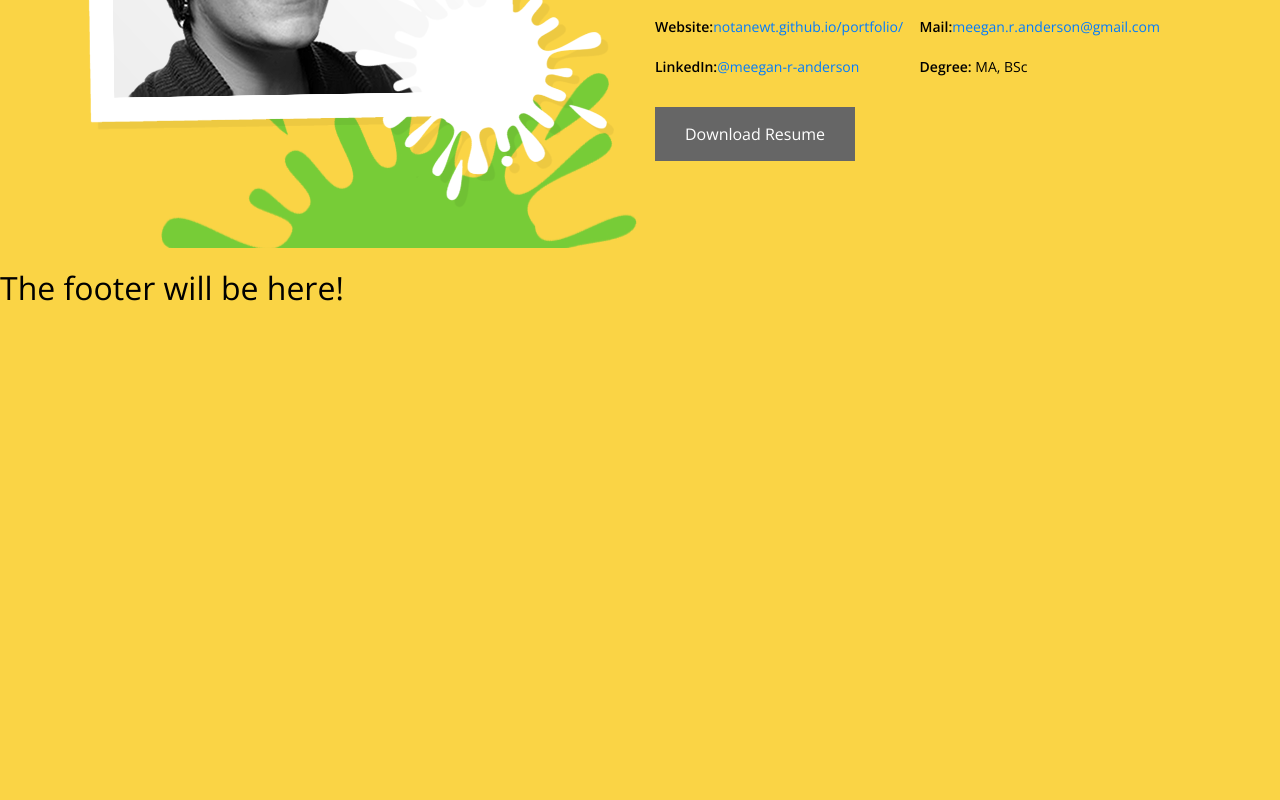
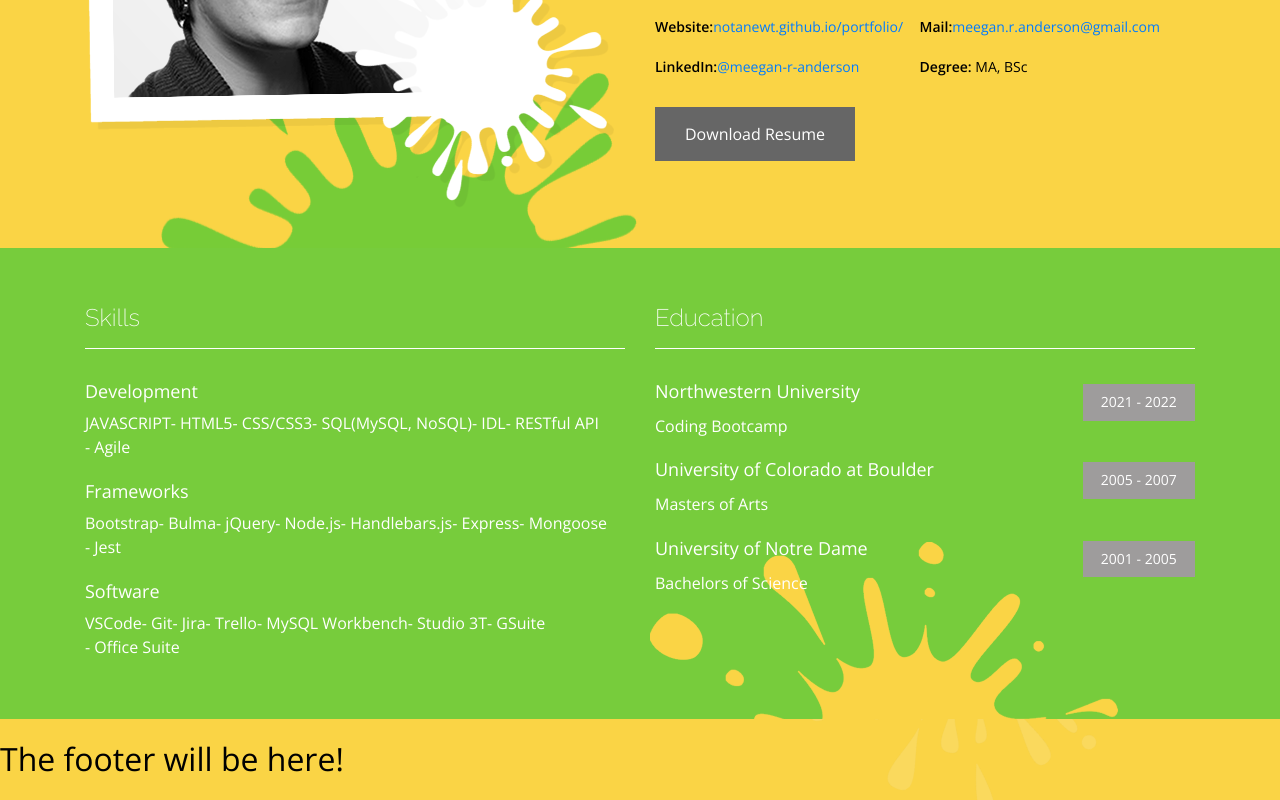
Before and after one commit to NotANewt/meegan_portfolio, a React (Create React App) app: page / in a window 1280 px wide. Shown: the part 378-1178 px from the top of the page. Before the commit the page ends 800 px from the top, so only its background shows below. Built offline with nearby package versions, Linux system fonts and the light colour scheme.

Commit message:
added Skills component and linked to Home page

```diff
--- /dev/null
+++ b/src/components/Skills.js
@@ -0,0 +1,89 @@
+function Skills() {
+  return (
+    <>
+      {/* Section: Skills */}
+      <div id="skills-section" className="section section-dark bg-image-yellow-1">
+        <div className="container">
+          <div className="row">
+            <div className="col-sm">
+              <h4 className="border-title">Skills</h4>
+
+              <div className="skill-group">
+                <h5>Development</h5>
+                <ul>
+                  <li>JAVASCRIPT</li>
+                  <li>HTML5</li>
+                  <li>CSS/CSS3</li>
+                  <li>SQL(MySQL, NoSQL)</li>
+                  <li>IDL</li>
+                  <li>RESTful API</li>
+                  <li>Agile</li>
+                </ul>
+              </div>
+              <div className="skill-group">
+                <h5>Frameworks</h5>
+                <ul>
+                  <li>Bootstrap</li>
+                  <li>Bulma</li>
+                  <li>jQuery</li>
+                  <li>Node.js</li>
+                  <li>Handlebars.js</li>
+                  <li>Express</li>
+                  <li>Mongoose</li>
+                  <li>Jest</li>
+                </ul>
+              </div>
+              <div className="skill-group">
+                <h5>Software</h5>
+                <ul>
+                  <li>VSCode</li>
+                  <li>Git</li>
+                  <li>Jira</li>
+                  <li>Trello</li>
+                  <li>MySQL Workbench</li>
+                  <li>Studio 3T</li>
+                  <li>GSuite</li>
+                  <li>Office Suite</li>
+                </ul>
+              </div>
+            </div>
+
+            <div className="col-sm">
+              <h4 className="border-title">Education</h4>
+
+              <div className="row ">
+                <div className="col-sm-9">
+                  <h5>Northwestern University</h5>
+                  <p>Coding Bootcamp</p>
+                </div>
+                <div className="col-sm">
+                  <p className="year-box">2021 - 2022</p>
+                </div>
+              </div>
+              <div className="row ">
+                <div className="col-sm-9">
+                  <h5>University of Colorado at Boulder</h5>
+                  <p>Masters of Arts</p>
+                </div>
+                <div className="col-sm">
+                  <p className="year-box">2005 - 2007</p>
+                </div>
+              </div>
+              <div className="row ">
+                <div className="col-sm-9">
+                  <h5>University of Notre Dame</h5>
+                  <p>Bachelors of Science</p>
+                </div>
+                <div className="col-sm">
+                  <p className="year-box">2001 - 2005</p>
+                </div>
+              </div>
+            </div>
+          </div>
+        </div>
+      </div>
+    </>
+  );
+}
+
+export default Skills;
--- a/src/pages/Home.js
+++ b/src/pages/Home.js
@@ -1,9 +1,11 @@
 import Bio from "../components/Bio";
+import Skills from "../components/Skills";
 
 function Home(props) {
   return (
     <>
       <Bio></Bio>
+      <Skills></Skills>
     </>
   );
 }
```
